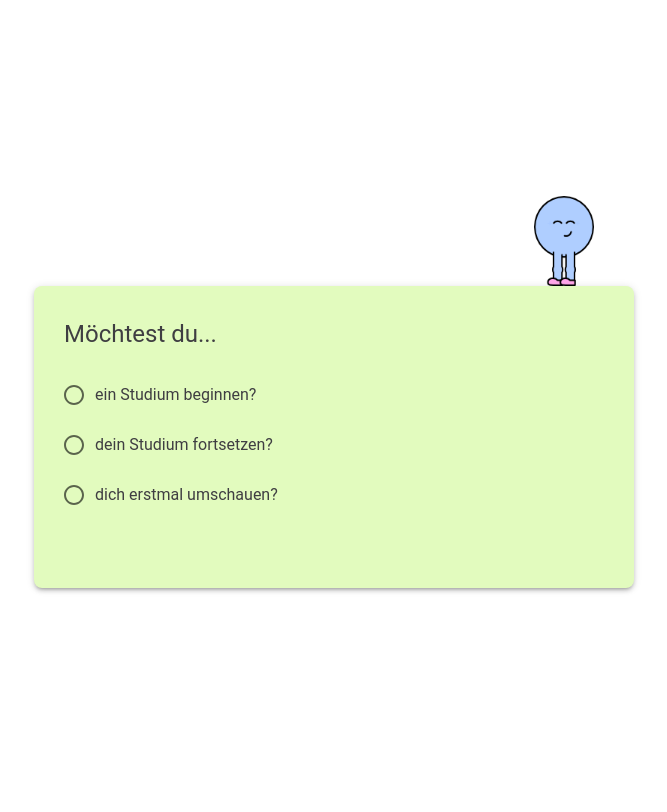
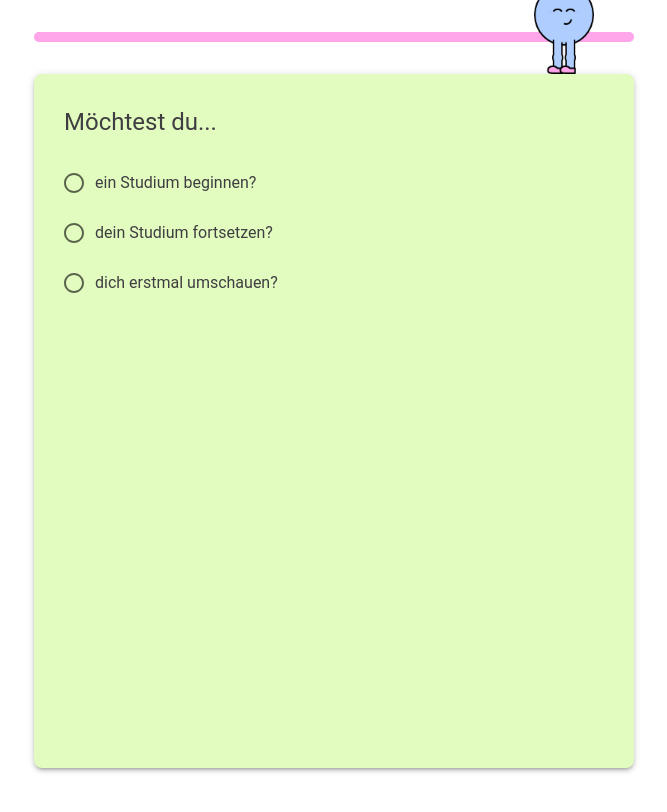
Before and after one commit to noadjamila/TechStudyFinder, a React (Vite) app in the folder client/: page /quiz/level/1 in a window 1280 px wide. Shown: the top 812 px of the page, without its empty margins (306-973 px from the left). Built offline with nearby package versions, Linux system fonts and the light colour scheme; no server answers.

Commit message:
Implement MUI

```diff
--- a/client/src/layouts/QuizLayout.tsx
+++ b/client/src/layouts/QuizLayout.tsx
@@ -1,30 +1,22 @@
 import React from "react";
-import styles from "./QuizLayout.module.css";
 import Progressbar from "../components/quiz/Progressbar";
+import { Box, useTheme } from "@mui/material";
 
 /**
  * Props of {@link QuizLayout}.
  * Allows parent-components the interaction and modification of this component.
  */
 export interface QuizLayoutProps {
-  /**
-   * The index of the current progress, used by the progressbar.
-   */
+  // The index of the current progress, used by the progressbar.
   currentIndex: number;
-
-  /**
-   * Total number of all questions/steps, used by the progressbar.
-   */
+  // Total number of all questions/steps, used by the progressbar.
   questionsTotal: number;
-
-  /**
-   * Main content (react components) which is placed within the layout.
-   */
+  // Main content (react components) which is placed within the layout.
   children: React.ReactNode;
 }
 
 /**
- * The `QuizLayout` is the base layout for all quizpages.
+ * The `QuizLayout` is the base layout for all quiz pages.
  * It shows a progressbar und renders the embedded component (e.g. a quiz question).
  *
  * @example
@@ -35,18 +27,46 @@ export interface QuizLayoutProps {
  * @param {Object} props - Props of the layout.
  * @returns {JSX.Element} The rendered quiz-layout with progressbar and content component.
  */
-const QuizLayout: React.FC<QuizLayoutProps> = ({
+const QuizLayout = ({
   currentIndex,
   questionsTotal,
   children,
 }: QuizLayoutProps) => {
+  const theme = useTheme();
+
   return (
-    <div className={styles.container}>
-      <div className={styles.wrapper}>
-        <Progressbar current={currentIndex} total={questionsTotal} />
-        <main className={styles.middle}>{children}</main>
-      </div>
-    </div>
+    <Box
+      sx={{
+        minHeight: "100vh",
+        width: "100%",
+        display: "flex",
+        justifyContent: "center",
+        bgcolor: theme.palette.background.default,
+      }}
+    >
+      <Box
+        sx={{
+          width: "100%",
+          maxWidth: 600,
+          px: 2,
+          py: 4,
+          display: "flex",
+          flexDirection: "column",
+          gap: 4,
+        }}
+      >
+        <Progressbar
+          current={currentIndex}
+          total={questionsTotal}
+          bgColor={theme.palette.quiz.progressBg}
+          fillColor={theme.palette.quiz.progressFill}
+        />
+
+        <Box sx={{ flexGrow: 1, display: "flex", justifyContent: "center" }}>
+          {children}
+        </Box>
+      </Box>
+    </Box>
   );
 };
 
```
